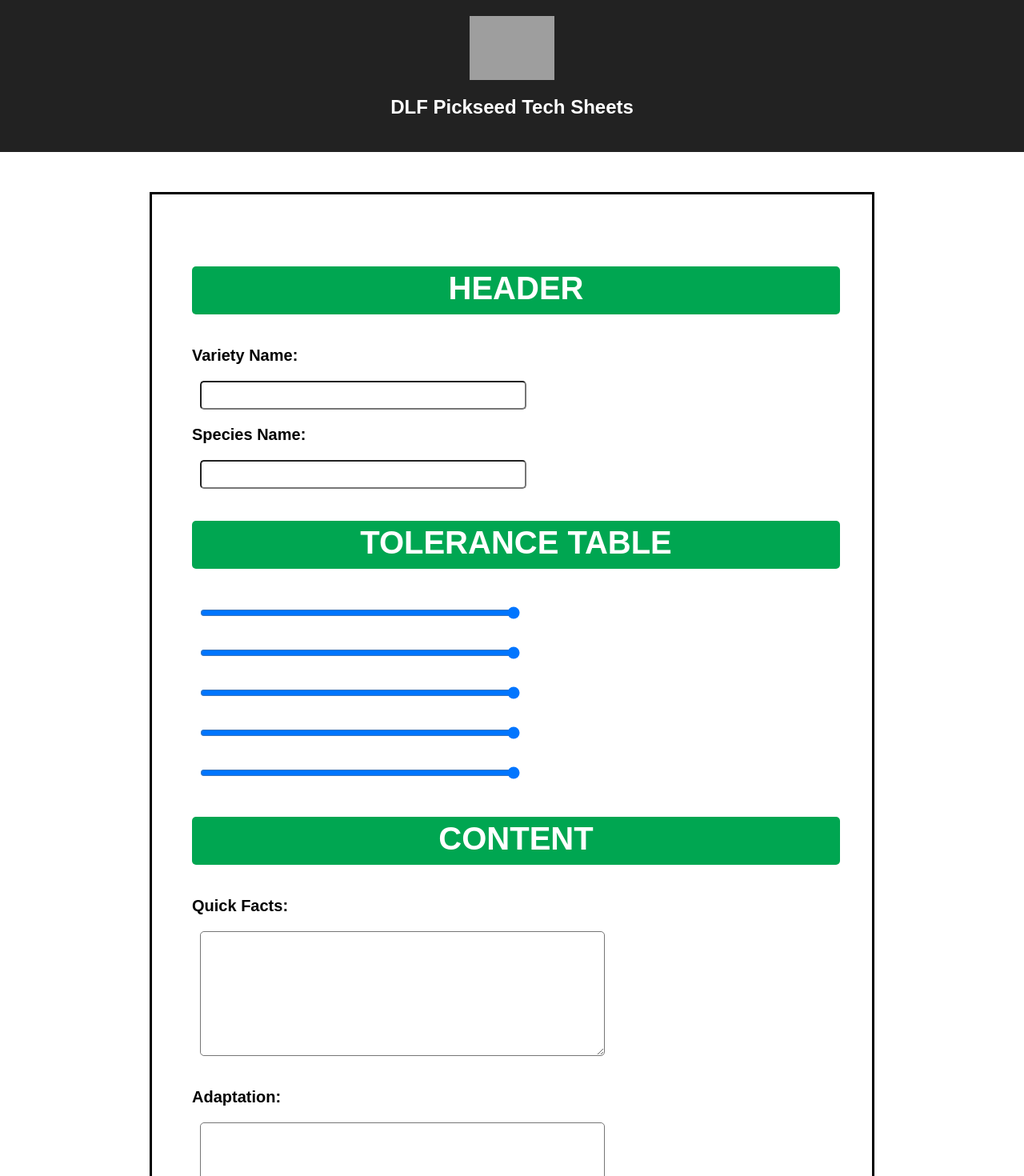
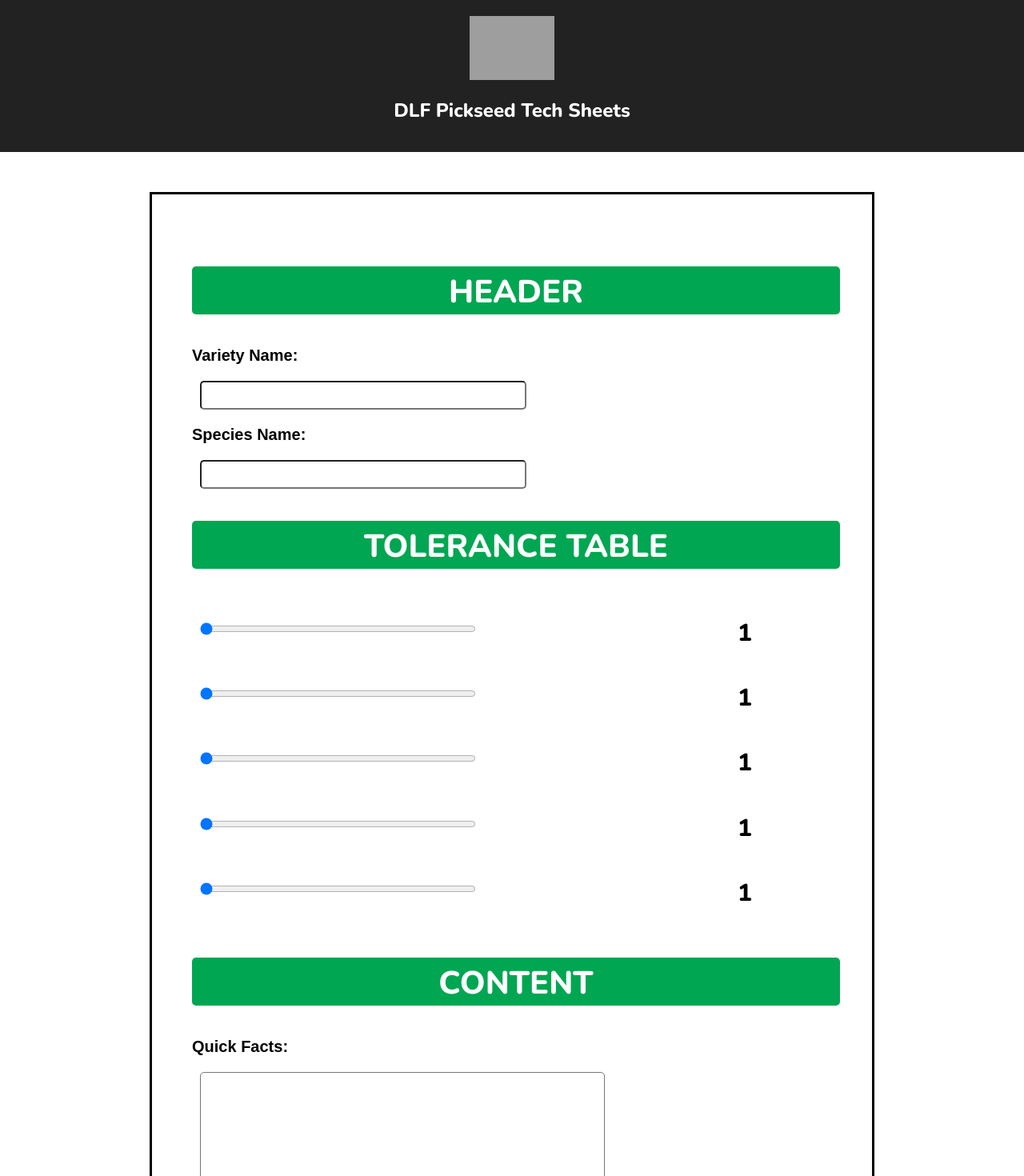
Before and after one commit to jaredjasonpeters/tech-sheet, a React (Create React App) app: page / in a window 1280 px wide. Shown: the top 1470 px of the page at 80% size. Built offline with nearby package versions, Linux system fonts and the light colour scheme; grey boxes are pictures that could not be loaded.

Commit message:
Added State handler for Tolerance Table

```diff
--- a/src/components/data_entry.js
+++ b/src/components/data_entry.js
@@ -1,11 +1,16 @@
-import React from 'react'
+import React, {Component} from 'react'
 import styled, {css} from 'styled-components'
 import ToleranceTable from './tolerance_table'
 
-const DataEntry = (props) => {
+class DataEntry extends Component {
+    constructor(props) {
+        super(props)
+    }
+
+    render() {
         return (
             <Form>
-            <SectionHeader> HEADER </SectionHeader>
+                <SectionHeader className='header'> HEADER </SectionHeader>
                 <Label>Variety Name: </Label>
                     <Input type='text' name="variety_name_input"/>
 
@@ -14,7 +19,6 @@ const DataEntry = (props) => {
 
                 <SectionHeader> TOLERANCE TABLE </SectionHeader>
                     <ToleranceTable/>
-
                 <SectionHeader> CONTENT </SectionHeader>
 
                 <Label> Quick Facts: </Label>
@@ -30,6 +34,8 @@ const DataEntry = (props) => {
                 <SubmitButton reset='true' name='reset_button'> Reset </SubmitButton>
             </Form>
         )
+    }
+
 }
 
 const DLF_Green = '#00a651'
@@ -48,6 +54,10 @@ font-size: 40px;
 font-weight: bold;
 text-align: center;
 color: white;
+@import url('https://fonts.googleapis.com/css?family=Nunito:800');
+font-family: 'Nunito', sans-serif;
+
+
 `
 
 
--- a/src/components/header.js
+++ b/src/components/header.js
@@ -1,12 +1,18 @@
 import React, {Component} from 'react';
+import styled, {css} from 'styled-components'
 
 const Header = (props) => {
         return (
-          <header className="App-header">
+          <CompanyHeader className="App-header">
             <img src={props.companyLogo} className="App-logo" alt="logo" />
             <h1 className="App-title">{props.companyName} Tech Sheets</h1>
-          </header>
+          </CompanyHeader>
         )
     }
 
+    const CompanyHeader = styled.header`
+        @import url('https://fonts.googleapis.com/css?family=Nunito:800');
+        font-family: 'Nunito', sans-serif;
+    `
+
     export default Header
--- a/src/components/tolerance_table.js
+++ b/src/components/tolerance_table.js
@@ -4,25 +4,74 @@ import styled, {css} from 'styled-components'
 export default class ToleranceTable extends Component {
     constructor(props){
         super(props);
+        this.state = {
+            turf_quality: 1,
+            shade_tolerance: 1,
+            cold_tolerance: 1,
+            drought_tolerance: 1,
+            traffic_tolerance: 1,
+        }
     }
+
+    handleSlide(e) {
+
+        var {name, value} = e.target
+
+        this.setState((prevState) => {
+             var newState = Object.assign(prevState)
+             newState[name] = value
+             return newState
+        })
+    }
+
 
     render() {
         return (
-            <div>
-            <Input type='range' name="turf_quality" min='1' max='9' step='1'/>
-            <Input type='range' name="shade_tolerance" min='1' max='9' step='1'/>
-            <Input type='range' name="cold_tolerance" min='1' max='9' step='1'/>
-            <Input type='range' name="drought_tolerance" min='1' max='9' step='1'/>
-            <Input type='range' name="traffic_tolerance" min='1' max='9' step='1'/>
+            <div style={{display: 'block'}}>
+                <InputWrapper>
+                    <Input type='range' name="turf_quality" value={this.state.turf_quality} min='1' max='9' step='1' onChange={this.handleSlide.bind(this)}/>
+                    <Value>{this.state.turf_quality}</Value>
+                </InputWrapper>
+                <InputWrapper>
+                    <Input type='range' name="shade_tolerance" value={this.state.shade_tolerance} min='1' max='9' step='1' onChange={this.handleSlide.bind(this)}/>
+                    <Value>{this.state.shade_tolerance}</Value>
+                </InputWrapper>
+                <InputWrapper>
+                    <Input type='range' name="cold_tolerance" value={this.state.cold_tolerance} min='1' max='9' step='1' onChange={this.handleSlide.bind(this)}/>
+                    <Value>{this.state.cold_tolerance}</Value>
+                </InputWrapper>
+                <InputWrapper>
+                    <Input type='range' name="drought_tolerance" value={this.state.drought_tolerance} min='1' max='9' step='1' onChange={this.handleSlide.bind(this)}/>
+                    <Value>{this.state.drought_tolerance}</Value>
+                </InputWrapper>
+                <InputWrapper>
+                    <Input type='range' name="traffic_tolerance" value={this.state.traffic_tolerance} min='1' max='9' step='1' onChange={this.handleSlide.bind(this)}/>
+                    <Value>{this.state.traffic_tolerance}</Value>
+                </InputWrapper>
             </div>
         );
     }
 }
 
 const Input = styled.input`
-display: block;
+flex-grow: 1;
 margin: 20px auto 20px 10px;
 height: 30px;
-width: 50%;
+width: 40%;
 border-radius: 5px;
 `
+const Value = styled.h1`
+flex-grow: 1;
+width: 40%;
+margin-right: 100px;
+
+@import url('https://fonts.googleapis.com/css?family=Nunito:800');
+font-family: 'Nunito', sans-serif;
+font-size: 30px;
+text-align: right;
+`
+const InputWrapper = styled.div`
+display: flex
+height: auto;
+width: 100%
+`
```
Lines whose indentation alone changed are shown as unchanged.
